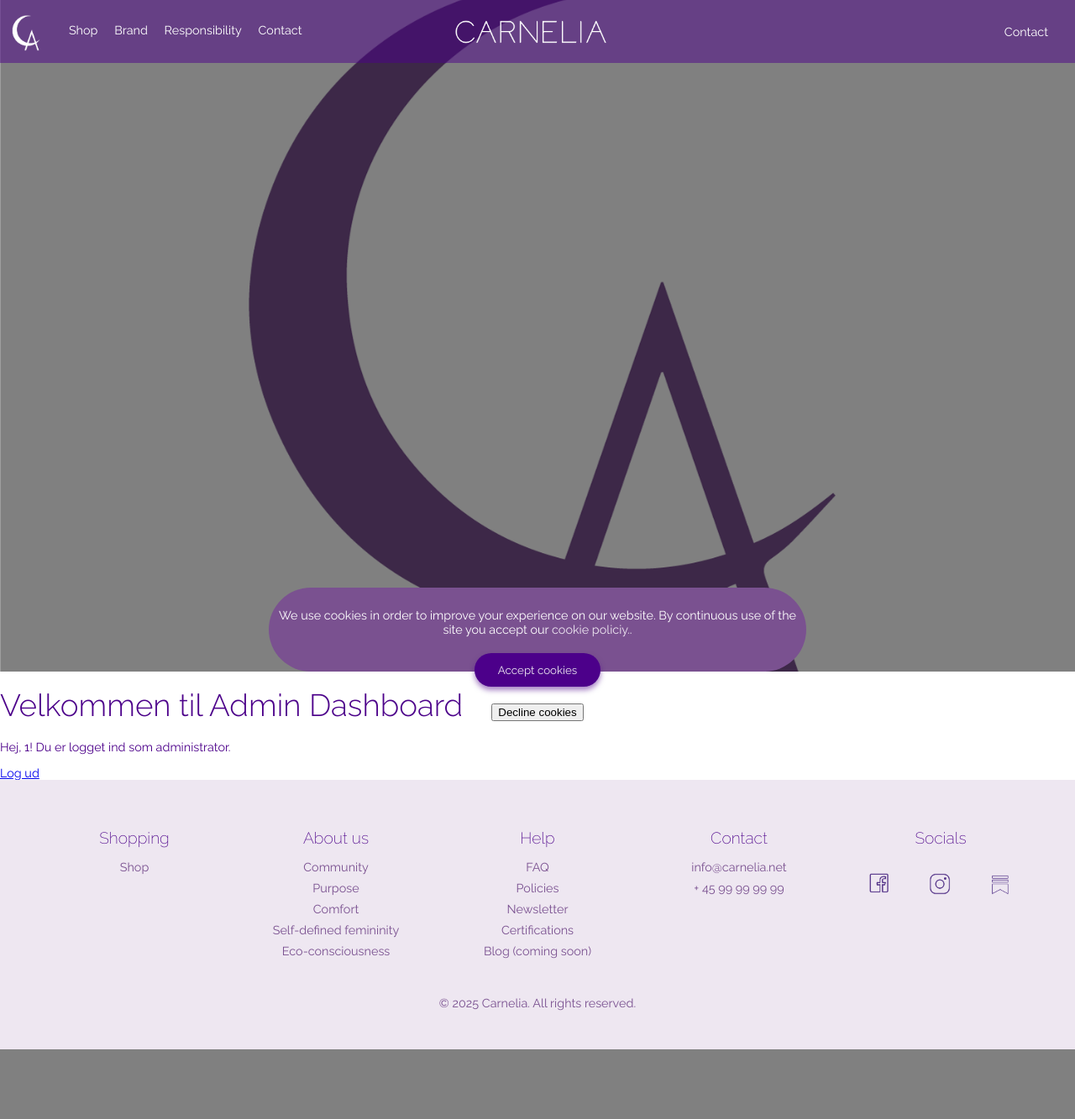
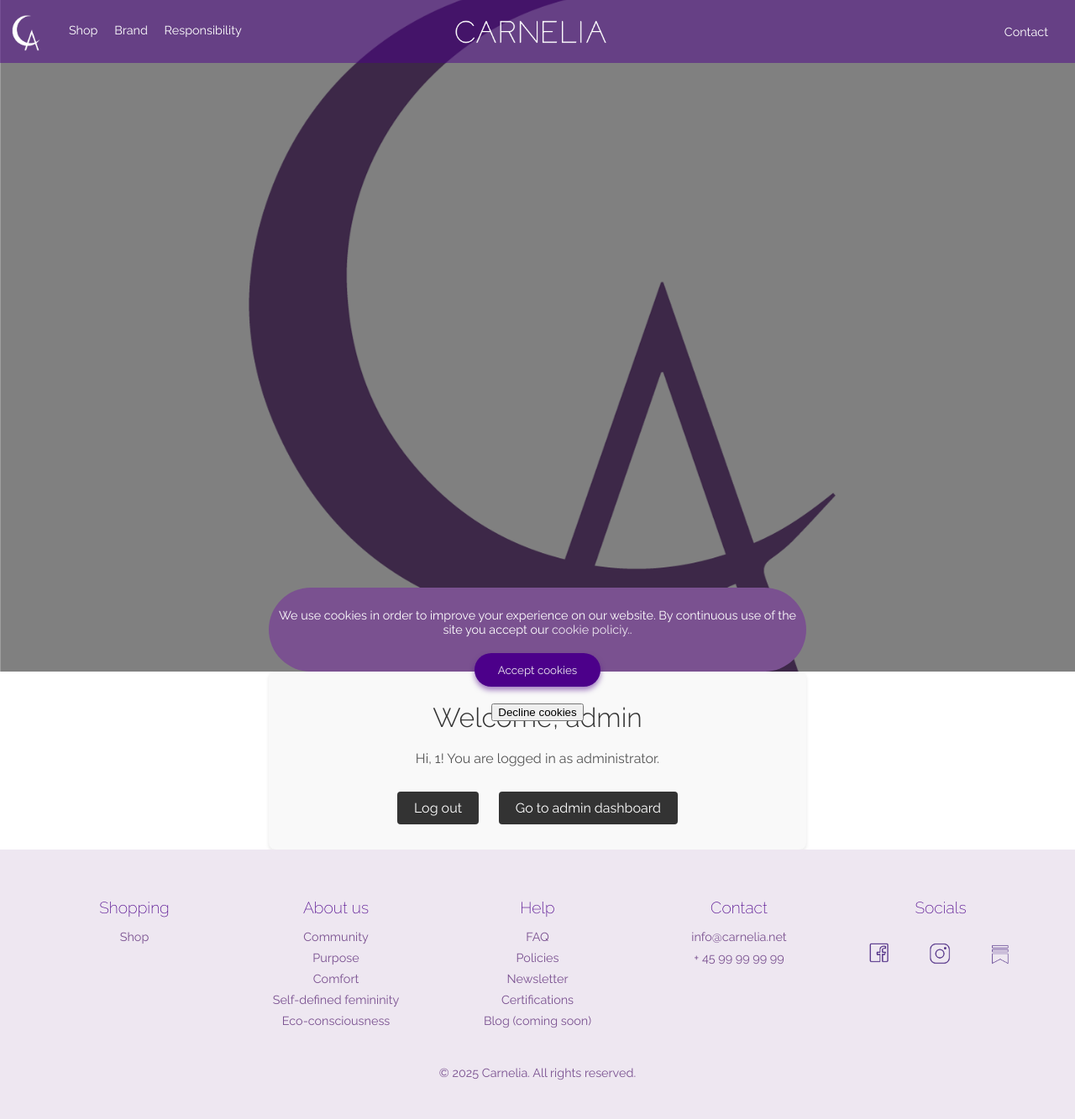
Before and after one commit to NiklasMiranda/Carnelia, a Flask app: page /admin in a window 1280 px wide. Shown: the whole page at 84% size. Before the commit the page ends 1250 px from the top, so only its background shows below. Run offline with Flask 3, Linux system fonts and the light colour scheme; a user stored in the database is signed in.

Commit message:
Day 18. Admin functionality improved.

```diff
--- a/app.py
+++ b/app.py
@@ -1,5 +1,5 @@
 import os
-from flask import Flask, render_template, request, redirect, session, make_response, url_for, jsonify
+from flask import Flask, render_template, request, redirect, flash, session, make_response, url_for, jsonify
 from flask_caching import Cache
 import sqlite3
 import feedparser
@@ -7,6 +7,8 @@ from bs4 import BeautifulSoup
 from dotenv import load_dotenv
 from flask_login import LoginManager, UserMixin, login_user, login_required, logout_user, current_user
 import json
+from werkzeug.utils import secure_filename
+import time
 
 load_dotenv()
 
@@ -21,12 +23,23 @@ admin_user = {
     'password': 'password123',
 }
 
+UPLOAD_FOLDER = 'static/assets/img'
+ALLOWED_EXTENSIONS = {'png', 'jpg', 'jpeg', 'gif'}
+
+app.config['UPLOAD_FOLDER'] = os.path.join('static', 'assets', 'img')
+
+def allowed_file(filename):
+    return '.' in filename and filename.rsplit('.', 1)[1].lower() in ALLOWED_EXTENSIONS
+
+
 class User(UserMixin):
     def __init__(self, username):
         self.id = username
         self.username = username  # Tilføj denne linje
 
+
 content_file = 'content.json'
+
 
 cache = Cache(app, config={
     'CACHE_TYPE': 'simple',
@@ -41,7 +54,6 @@ c = conn.cursor()
 conn.commit()
 conn.close()
 
-
 # @app.before_request
 # def redirect_to_primary_domain():
 #     if not request.host.startswith("www."):
@@ -50,19 +62,23 @@ conn.close()
 @app.route("/")
 @cache.cached(timeout=60)
 def home():
+    print("Entering home function")
     with open('content.json', 'r') as f:
         content = json.load(f)
 
     username = 'admin'
+    print("Loaded content and set username")
 
     # Læs en cookie (hvis den eksisterer)
     username = current_user.username if current_user.is_authenticated else 'Guest'
+    print(f"Username: {username}")
 
     # Substack RSS-feed URL
     rss_url = "https://carnelialingerie.substack.com/feed"
 
     # Parse RSS-feedet
     feed = feedparser.parse(rss_url)
+    print("Parsed RSS feed")
 
     # Hent den seneste post
     latest_post = None
@@ -90,9 +106,8 @@ def home():
             "link": entry.link,
             "image": image_url
         }
-
+    print("Rendering index.html")
     return render_template("index.html", latest_post=latest_post, username=username, content=content)
-
 
 @app.route('/setcookie/<username>')
 def set_cookie(username):
@@ -309,40 +324,57 @@ def edit_content():
 @app.route('/admin_dashboard', methods=['GET', 'POST'])
 @login_required
 def admin_dashboard():
-    with open(content_file, 'r') as f:
-        content = json.load(f)
+    # Load content from JSON file
+    try:
+        with open(content_file, 'r') as f:
+            content = json.load(f)
+    except (FileNotFoundError, json.JSONDecodeError):
+        content = {
+            'hero_section_index': {'image': '', 'title': '', 'button_text': '', 'button_link': ''},
+            'text_section1_index': {'title': '', 'text': '', 'button_text': '', 'button_link': ''},
+            'picture_section_text_index': {'title': '', 'text': '', 'button_text': '', 'button_link': ''},
+            'text_section2_index': {'title': '', 'text': ''},
+        }
 
     if request.method == 'POST':
-        # Update the Hero Section
-        content['hero_section_index']['image'] = request.form['hero_image']
-        content['hero_section_index']['title'] = request.form['hero_title']
-        content['hero_section_index']['button_text'] = request.form['hero_button_text']
-        content['hero_section_index']['button_link'] = request.form['hero_button_link']
+        try:
+            if 'new_image' in request.files:
+                file = request.files['new_image']
+                if file and allowed_file(file.filename):
+                    filename = secure_filename(file.filename)
+                    file.save(os.path.join(app.config['UPLOAD_FOLDER'], filename))
+                    flash('Image uploaded successfully!', 'success')
+                else:
+                    flash('Invalid file type. Allowed types are png, jpg, jpeg, gif.', 'error')
 
-        # Update the First Text Block
-        content['text_section1_index']['title'] = request.form['text_section1_title']
-        content['text_section1_index']['text'] = request.form['text_section1_text']
-        content['text_section1_index']['button_text'] = request.form['text_section1_button_text']
-        content['text_section1_index']['button_link'] = request.form['text_section1_button_link']
+            # Update sections
+            sections = [
+                ('hero_section_index', ['title', 'button_text', 'button_link']),
+                ('text_section1_index', ['title', 'text', 'button_text', 'button_link']),
+                ('picture_section_text_index', ['title', 'text', 'button_text', 'button_link']),
+                ('text_section2_index', ['title', 'text']),
+            ]
 
-        # Update the Picture Section
-        content['picture_section_text_index']['title'] = request.form['picture_section_title']
-        content['picture_section_text_index']['text'] = request.form['picture_section_text']
-        content['picture_section_text_index']['button_text'] = request.form['picture_section_button_text']
-        content['picture_section_text_index']['button_link'] = request.form['picture_section_button_link']
+            for section, fields in sections:
+                for field in fields:
+                    form_field = f"{section.split('_')[0]}_{field}"
+                    if form_field in request.form:
+                        content[section][field] = request.form.get(form_field)
 
-        # Update the Second Text Block
-        content['text_section2_index']['title'] = request.form['text_section2_title']
-        content['text_section2_index']['text'] = request.form['text_section2_text']
+            # Save updated content back to JSON
+            with open(content_file, 'w') as f:
+                json.dump(content, f, indent=4)
 
-        # Save the updated content back to the JSON file
-        with open(content_file, 'w') as f:
-            json.dump(content, f, indent=4)
+            flash('Content updated successfully', 'success')
+        except Exception as e:
+            flash(f'An error occurred: {str(e)}', 'error')
 
-        return redirect(url_for('admin_dashboard'))  # Redirect to show updated data
+        return redirect(url_for('admin_dashboard'))
 
-    return render_template('admin_dashboard.html', content=content)
+    # List images in the upload folder
+    images = [img for img in os.listdir(app.config['UPLOAD_FOLDER']) if allowed_file(img)]
 
+    return render_template('admin_dashboard.html', content=content, images=images)
 
 if __name__ == '__main__':
     app.run(debug=True)
--- a/static/css/style.css
+++ b/static/css/style.css
@@ -237,7 +237,7 @@ p {
   height: 1px;
   border-radius: 4px;
   background-color: #EEE7F1;
-  bottom: 0px; /* Adjust this value if needed */
+  bottom: 0px;
   left: 0;
   transform-origin: right;
   transform: scaleX(0);
@@ -246,6 +246,27 @@ p {
 }
 
 .navbar-left a:not(.logo-link):hover::before {
+  transform-origin: left;
+  transform: scaleX(1);
+  z-index: 5;
+}
+
+.navbar-right a:not(.logo-link)::before {
+  content: "";
+  position: absolute;
+  width: 100%;
+  height: 1px;
+  border-radius: 4px;
+  background-color: #EEE7F1;
+  bottom: 0px;
+  left: 0;
+  transform-origin: right;
+  transform: scaleX(0);
+  transition: transform 0.3s ease-in-out;
+  z-index: 5;
+}
+
+.navbar-right a:not(.logo-link):hover::before {
   transform-origin: left;
   transform: scaleX(1);
   z-index: 5;
@@ -312,7 +333,7 @@ p {
   flex-direction: column;
   background-color: #7A5190;
   position: absolute;
-  top: 75px; /* Juster efter din navbar højde */
+  top: 75px;
   left: 0;
   width: 40%;
   z-index: 100;
@@ -1329,6 +1350,106 @@ input[type=radio]:checked + label {
   box-shadow: 0 4px 6px rgba(76, 0, 138, 0.5);
 }
 
+/* Login styling */
+.login-container {
+  max-width: 400px;
+  margin: 0 auto;
+  padding: 20px;
+  background-color: #f9f9f9;
+  border-radius: 8px;
+  box-shadow: 0 2px 4px rgba(0, 0, 0, 0.1);
+}
+
+.login-container h2 {
+  font-size: 1.8rem;
+  color: #333;
+  margin-bottom: 20px;
+  text-align: center;
+}
+
+.form-group {
+  margin-bottom: 15px;
+}
+
+.form-group label {
+  display: block;
+  font-size: 1rem;
+  color: #555;
+  margin-bottom: 5px;
+}
+
+.form-group input {
+  width: 100%;
+  padding: 10px;
+  font-size: 1rem;
+  border: 1px solid #ddd;
+  border-radius: 4px;
+  box-sizing: border-box;
+}
+
+.login-container .button[type=submit] {
+  width: 100%;
+  padding: 10px;
+  font-size: 1rem;
+  color: #fff;
+  background-color: #333;
+  border: none;
+  border-radius: 4px;
+  cursor: pointer;
+  transition: background-color 0.3s ease;
+}
+
+.login-container .button[type=submit]:hover {
+  background-color: #555;
+}
+
+.error {
+  color: #e74c3c;
+  font-size: 0.9rem;
+  margin-top: 10px;
+  text-align: center;
+}
+
+/* Admin landing page styling */
+/* Admin dashboard styling */
+.admin-dashboard-container {
+  max-width: 600px;
+  margin: 0 auto;
+  padding: 20px;
+  background-color: #f9f9f9;
+  border-radius: 8px;
+  box-shadow: 0 2px 4px rgba(0, 0, 0, 0.1);
+  text-align: center;
+}
+
+.admin-dashboard-container h2 {
+  font-size: 2rem;
+  color: #333;
+  margin-bottom: 20px;
+}
+
+.admin-dashboard-container p {
+  font-size: 1rem;
+  color: #555;
+  margin-bottom: 20px;
+}
+
+.admin-dashboard-container a {
+  display: inline-block;
+  margin: 10px;
+  padding: 10px 20px;
+  font-size: 1rem;
+  color: #fff;
+  background-color: #333;
+  border-radius: 4px;
+  text-decoration: none;
+  transition: background-color 0.3s ease;
+}
+
+.admin-dashboard-container a:hover {
+  background-color: #555;
+}
+
 /* Admin form styling */
 .admin-form {
   max-width: 800px;
--- a/static/css/style.scss
+++ b/static/css/style.scss
@@ -237,7 +237,7 @@ p {
   height: 1px;
   border-radius: 4px;
   background-color: #EEE7F1;
-  bottom: 0px; /* Adjust this value if needed */
+  bottom: 0px;
   left: 0;
   transform-origin: right;
   transform: scaleX(0);
@@ -246,6 +246,27 @@ p {
 }
 
 .navbar-left a:not(.logo-link):hover::before {
+  transform-origin: left;
+  transform: scaleX(1);
+  z-index: 5;
+}
+
+.navbar-right a:not(.logo-link)::before {
+  content: "";
+  position: absolute;
+  width: 100%;
+  height: 1px;
+  border-radius: 4px;
+  background-color: #EEE7F1;
+  bottom: 0px;
+  left: 0;
+  transform-origin: right;
+  transform: scaleX(0);
+  transition: transform 0.3s ease-in-out;
+  z-index: 5;
+}
+
+.navbar-right a:not(.logo-link):hover::before {
   transform-origin: left;
   transform: scaleX(1);
   z-index: 5;
@@ -311,7 +332,7 @@ p {
   flex-direction: column;
   background-color: #7A5190;
   position: absolute;
-  top: 75px; /* Juster efter din navbar højde */
+  top: 75px;
   left: 0;
   width: 40%;
   z-index: 100;
@@ -446,6 +467,7 @@ p {
     height: 80vh;
   }
 }
+
 /* Text block styling */
 .text-block {
   position: relative;
@@ -1323,7 +1345,110 @@ input[type=radio]:checked + label {
   box-shadow: 0 4px 6px rgba(76, 0, 138, 0.5);
 }
 
+/* Login styling */
+
+.login-container {
+  max-width: 400px;
+  margin: 0 auto;
+  padding: 20px;
+  background-color: #f9f9f9;
+  border-radius: 8px;
+  box-shadow: 0 2px 4px rgba(0, 0, 0, 0.1);
+}
+
+.login-container h2 {
+  font-size: 1.8rem;
+  color: #333;
+  margin-bottom: 20px;
+  text-align: center;
+}
+
+.form-group {
+  margin-bottom: 15px;
+}
+
+.form-group label {
+  display: block;
+  font-size: 1rem;
+  color: #555;
+  margin-bottom: 5px;
+}
+
+.form-group input {
+  width: 100%;
+  padding: 10px;
+  font-size: 1rem;
+  border: 1px solid #ddd;
+  border-radius: 4px;
+  box-sizing: border-box;
+}
+
+.login-container .button[type="submit"] {
+  width: 100%;
+  padding: 10px;
+  font-size: 1rem;
+  color: #fff;
+  background-color: #333;
+  border: none;
+  border-radius: 4px;
+  cursor: pointer;
+  transition: background-color 0.3s ease;
+}
+
+.login-container .button[type="submit"]:hover {
+  background-color: #555;
+}
+
+.error {
+  color: #e74c3c;
+  font-size: 0.9rem;
+  margin-top: 10px;
+  text-align: center;
+}
+
+/* Admin landing page styling */
+
+/* Admin dashboard styling */
+.admin-dashboard-container {
+  max-width: 600px;
+  margin: 0 auto;
+  padding: 20px;
+  background-color: #f9f9f9;
+  border-radius: 8px;
+  box-shadow: 0 2px 4px rgba(0, 0, 0, 0.1);
+  text-align: center;
+}
+
+.admin-dashboard-container h2 {
+  font-size: 2rem;
+  color: #333;
+  margin-bottom: 20px;
+}
+
+.admin-dashboard-container p {
+  font-size: 1rem;
+  color: #555;
+  margin-bottom: 20px;
+}
+
+.admin-dashboard-container a {
+  display: inline-block;
+  margin: 10px;
+  padding: 10px 20px;
+  font-size: 1rem;
+  color: #fff;
+  background-color: #333;
+  border-radius: 4px;
+  text-decoration: none;
+  transition: background-color 0.3s ease;
+}
+
+.admin-dashboard-container a:hover {
+  background-color: #555;
+}
+
 /* Admin form styling */
+
 .admin-form {
   max-width: 800px;
   margin: 0 auto;
--- a/templates/admin.html
+++ b/templates/admin.html
@@ -11,9 +11,10 @@
     </section>
 
     <div class="admin-dashboard-container">
-        <h2>Velkommen til Admin Dashboard</h2>
-        <p>Hej, {{ current_user.username }}! Du er logget ind som administrator.</p>
-        <a href="{{ url_for('logout') }}">Log ud</a>
+        <h2>Welcome, admin</h2>
+        <p>Hi, {{ current_user.username }}! You are logged in as administrator.</p>
+        <a href="{{ url_for('logout') }}">Log out</a>
+        <a href="{{ url_for('admin_dashboard') }}">Go to admin dashboard</a>
     </div>
 
 {% endblock %}
--- a/templates/base.html
+++ b/templates/base.html
@@ -45,7 +45,6 @@
                     <a href="{{ url_for('responsibility_eco_consciousness') }}">Eco-consciousness</a>
                 </div>
             </div>
-            <a href="{{ url_for('contact') }}">Contact</a>
         </div>
 
         <button class="hamburger-menu" id="hamburger-menu">
```
Also changed, not shown: templates/admin_dashboard.html (+27 -7 lines), templates/login.html (+3 -5 lines), templates/logout.html (+0 -9 lines), 1 other file.
